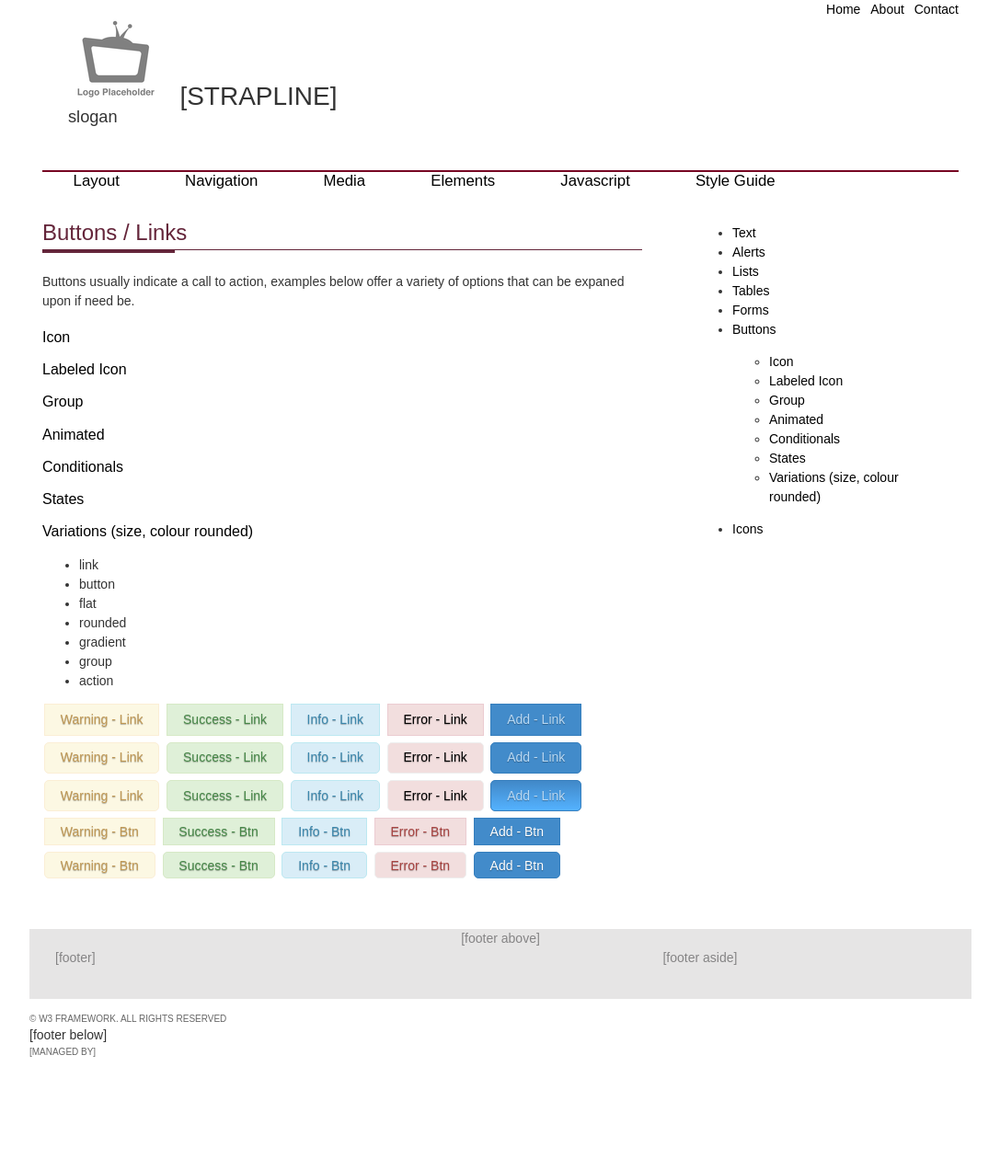
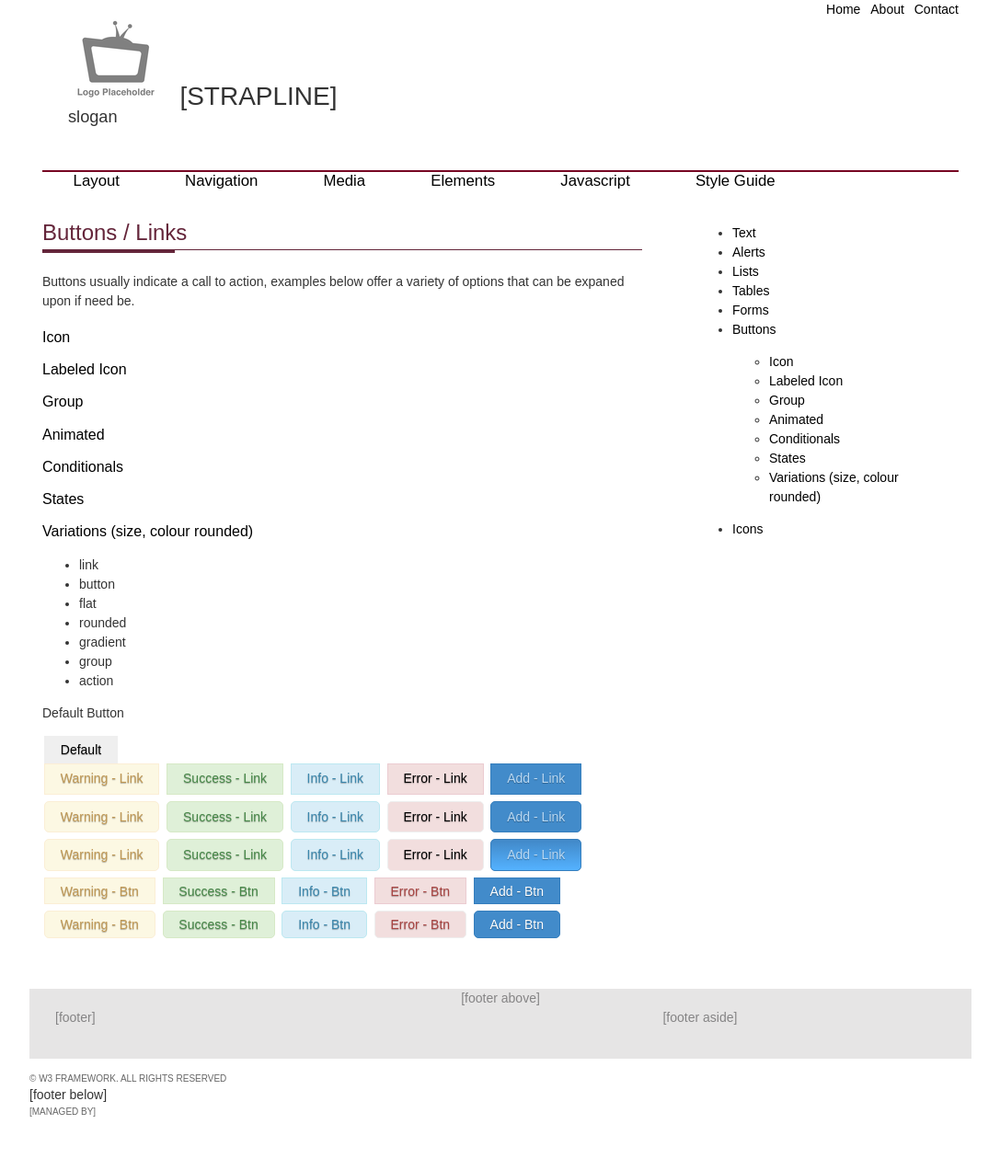
Before and after one commit to 2dpi/templates, a Jekyll site: the page built from www/elements/manual/elements/buttons.html, in a window 1280 px wide. Shown: the whole page at 92% size, without its empty margins (96-1183 px from the left). Built offline with Jekyll 4.4.1, drawn with Linux system fonts in a browser that asks for light colours; before the commit the page ends 1207 px from its top, so only the background shows below that.

Commit message:
adding pages

```diff
--- a/www/elements/manual/elements/buttons.html
+++ b/www/elements/manual/elements/buttons.html
@@ -32,6 +32,8 @@ keywords: css3 butons
             <li>action</li>
           </ul>
         </section>
+        <p>Default Button</p>
+        <button role="button" class="btn">Default</button>
 
         <section class="panel out_tight out_only_bottom">
           <a class="btn_warning"href="#">Warning - Link</a>
```
